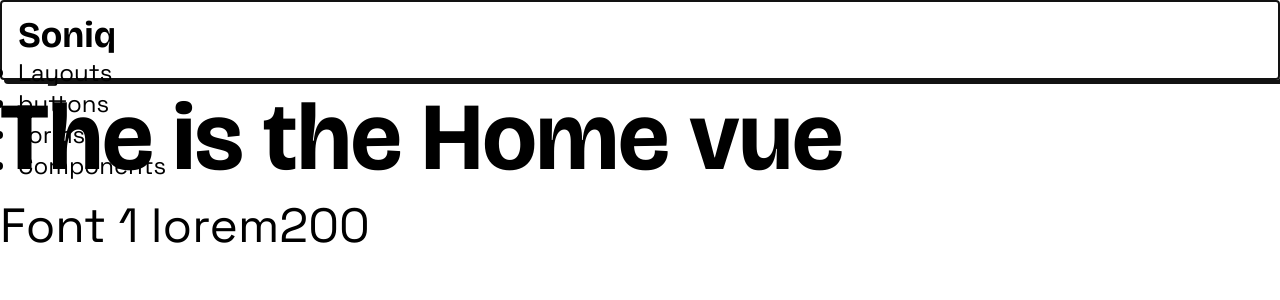
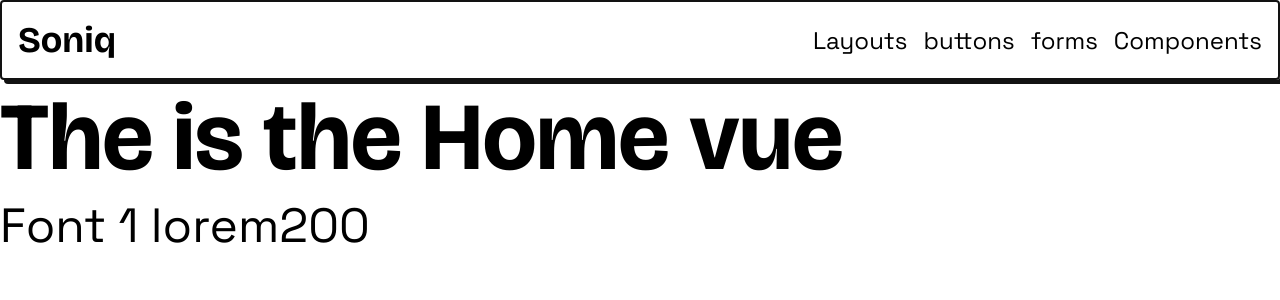
Before and after one commit to yusef-codes10/soniq, a Vue app: page / in a window 1280 px wide. Shown: the top 300 px of the page. Built offline with nearby package versions, Linux system fonts and the light colour scheme.

Commit message:
list styled

```diff
--- a/src/components/NavBar.vue
+++ b/src/components/NavBar.vue
@@ -16,6 +16,10 @@
 
 <style scoped>
 nav {
+  display: flex;
+  justify-content: space-between;
+  align-items: center;
+
   font-size: 1.5rem;
   /* background-color: #d7d6cb; */
   padding: 0.75rem 1rem;
@@ -25,4 +29,11 @@ nav {
   box-shadow: 0.25rem 0.25rem #121212;
   height: 10dvh;
 }
+
+ul {
+  display: inline-flex;
+  list-style-type: none;
+  gap: 1rem;
+  cursor: pointer;
+}
 </style>
```
